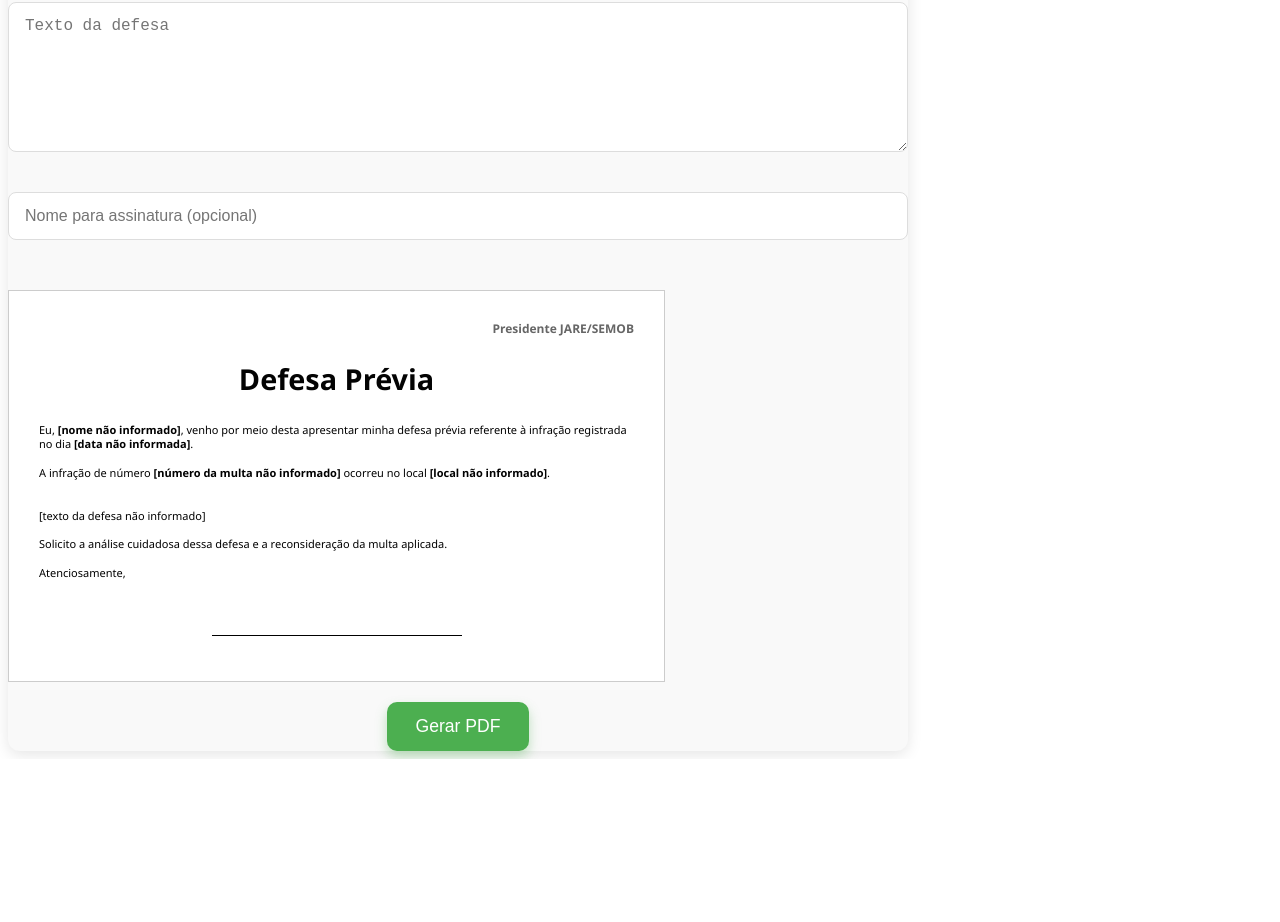
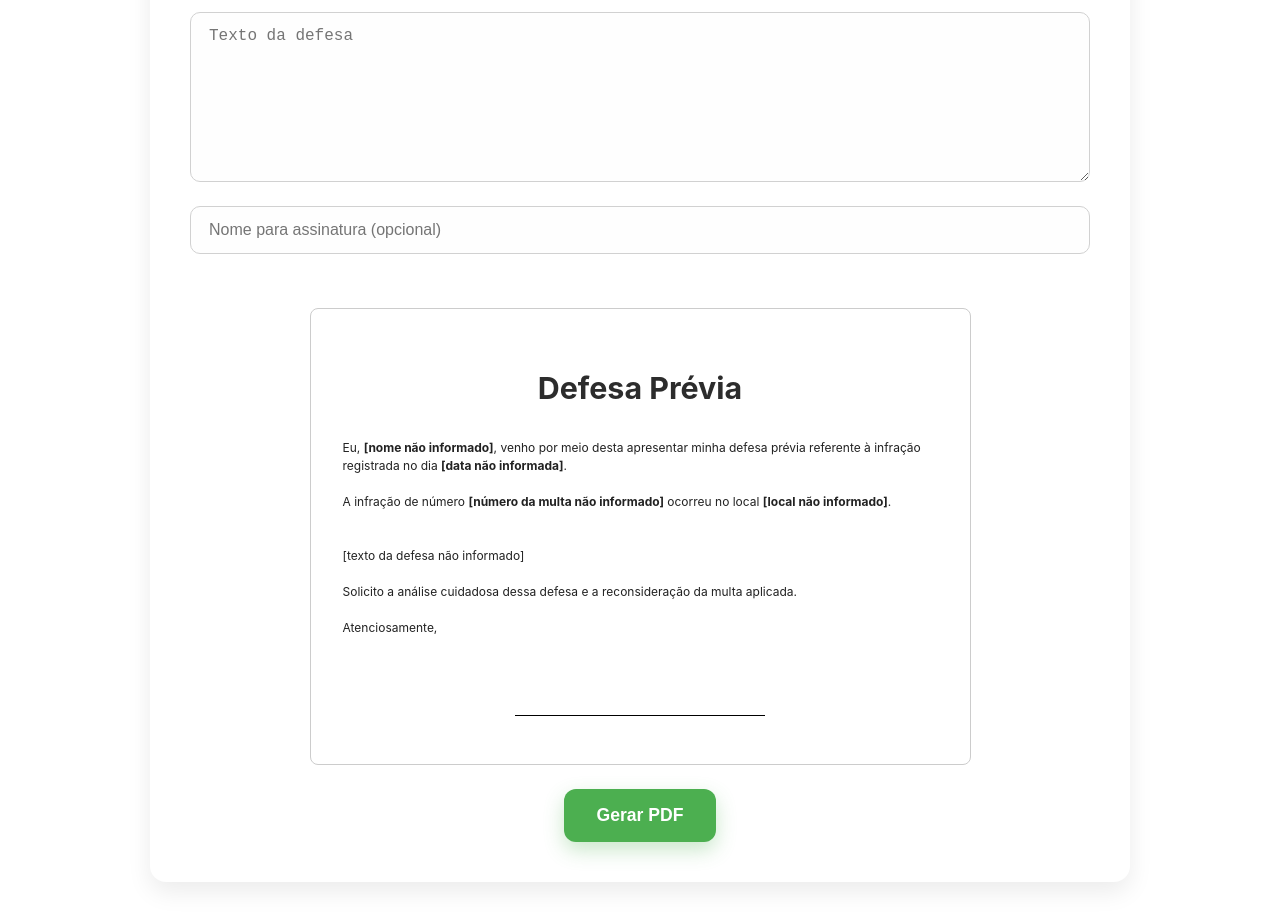
Before and after one commit to Geremiasrds/gerador-de-defeza, a React (Vite) app: page / in a window 1280 px wide. Shown: the part 902-1824 px from the top of the page. Before the commit the page ends 1661 px from the top, so only its background shows below. Built offline with nearby package versions, Linux system fonts and the light colour scheme.

Commit message:
novo prjeto simples

```diff
--- a/src/App.jsx
+++ b/src/App.jsx
@@ -1,4 +1,4 @@
-import React, { useRef, useState } from "react";
+import React, { useRef, useState, useEffect } from "react";
 import jsPDF from "jspdf";
 import html2canvas from "html2canvas";
 
@@ -36,24 +36,54 @@ function App() {
   const [textoDefesa, setTextoDefesa] = useState("");
   const [nomeAssinatura, setNomeAssinatura] = useState("");
 
-  // Essa função gera o texto completo para uso interno, mas o conteúdo que será capturado no PDF
-  // deve mostrar os dados já formatados no JSX (especialmente a data)
-  const montarDefesaCompleta = () => {
-    return `Eu, ${nome || "[nome não informado]"}, venho por meio desta apresentar minha defesa prévia referente à infração registrada no dia ${formatarData(data)}${hora ? ` às ${hora}` : ""}.
+  // Recuperar dados do localStorage ao carregar
+  useEffect(() => {
+    const dadosSalvos = localStorage.getItem("defesaForm");
+    if (dadosSalvos) {
+      const dados = JSON.parse(dadosSalvos);
+      setTitulo(dados.titulo || "Defesa Prévia");
+      setNome(dados.nome || "");
+      setData(dados.data || "");
+      setHora(dados.hora || "");
+      setNumeroMulta(dados.numeroMulta || "");
+      setLocal(dados.local || "");
+      setCnh(dados.cnh || "");
+      setCpf(dados.cpf || "");
+      setTelefone(dados.telefone || "");
+      setTextoDefesa(dados.textoDefesa || "");
+      setNomeAssinatura(dados.nomeAssinatura || "");
+    }
+  }, []);
 
-A infração de número ${numeroMulta || "[número da multa não informado]"} ocorreu no local ${local || "[local não informado]"}.
-
-CNH: ${cnh || "[não informada]"}
-CPF: ${cpf || "[não informado]"}
-Telefone: ${telefone || "[não informado]"}
-
-${textoDefesa || "[texto da defesa não informado]"}
-
-Solicito a análise cuidadosa dessa defesa e a reconsideração da multa aplicada.
-
-Atenciosamente,
-${nome || "[nome não informado]"}`;
+  // Salvar dados no localStorage quando qualquer valor mudar
+  useEffect(() => {
+    const dados = {
+      titulo,
+      nome,
+      data,
+      hora,
+      numeroMulta,
+      local,
+      cnh,
+      cpf,
+      telefone,
+      textoDefesa,
+      nomeAssinatura,
     };
+    localStorage.setItem("defesaForm", JSON.stringify(dados));
+  }, [
+    titulo,
+    nome,
+    data,
+    hora,
+    numeroMulta,
+    local,
+    cnh,
+    cpf,
+    telefone,
+    textoDefesa,
+    nomeAssinatura,
+  ]);
 
   const gerarPDF = () => {
     const input = pdfRef.current;
@@ -97,79 +127,19 @@ ${nome || "[nome não informado]"}`;
         <option value="Contestação de Infração">Contestação de Infração</option>
       </select>
 
-      <Input
-        type="text"
-        placeholder="Seu nome"
-        value={nome}
-        onChange={(e) => setNome(e.target.value)}
-      />
-
-      <Input
-        type="date"
-        placeholder="Data da infração"
-        value={data}
-        onChange={(e) => setData(e.target.value)}
-      />
-
-      <Input
-        type="time"
-        placeholder="Hora da infração"
-        value={hora}
-        onChange={(e) => setHora(e.target.value)}
-      />
-
-      <Input
-        type="text"
-        placeholder="Número da multa"
-        value={numeroMulta}
-        onChange={(e) => setNumeroMulta(e.target.value)}
-      />
-
-      <Input
-        type="text"
-        placeholder="Local da infração"
-        value={local}
-        onChange={(e) => setLocal(e.target.value)}
-      />
-
-      <Input
-        type="text"
-        placeholder="CNH (opcional)"
-        value={cnh}
-        onChange={(e) => setCnh(e.target.value)}
-      />
-
-      <Input
-        type="text"
-        placeholder="CPF (opcional)"
-        value={cpf}
-        onChange={(e) => setCpf(e.target.value)}
-      />
-
-      <Input
-        type="tel"
-        placeholder="Telefone (opcional)"
-        value={telefone}
-        onChange={(e) => setTelefone(e.target.value)}
-      />
-
-      <Textarea
-        rows={6}
-        placeholder="Texto da defesa"
-        value={textoDefesa}
-        onChange={(e) => setTextoDefesa(e.target.value)}
-      />
-
-      <Input
-        type="text"
-        placeholder="Nome para assinatura (opcional)"
-        value={nomeAssinatura}
-        onChange={(e) => setNomeAssinatura(e.target.value)}
-        style={{ marginBottom: 30 }}
-      />
+      <Input type="text" placeholder="Seu nome" value={nome} onChange={(e) => setNome(e.target.value)} />
+      <Input type="date" placeholder="Data da infração" value={data} onChange={(e) => setData(e.target.value)} />
+      <Input type="time" placeholder="Hora da infração" value={hora} onChange={(e) => setHora(e.target.value)} />
+      <Input type="text" placeholder="Número da multa" value={numeroMulta} onChange={(e) => setNumeroMulta(e.target.value)} />
+      <Input type="text" placeholder="Local da infração" value={local} onChange={(e) => setLocal(e.target.value)} />
+      <Input type="text" placeholder="CNH (opcional)" value={cnh} onChange={(e) => setCnh(e.target.value)} />
+      <Input type="text" placeholder="CPF (opcional)" value={cpf} onChange={(e) => setCpf(e.target.value)} />
+      <Input type="tel" placeholder="Telefone (opcional)" value={telefone} onChange={(e) => setTelefone(e.target.value)} />
+      <Textarea rows={6} placeholder="Texto da defesa" value={textoDefesa} onChange={(e) => setTextoDefesa(e.target.value)} />
+      <Input type="text" placeholder="Nome para assinatura (opcional)" value={nomeAssinatura} onChange={(e) => setNomeAssinatura(e.target.value)} style={{ marginBottom: 30 }} />
 
       <PdfContent ref={pdfRef}>
-  <HeaderText>Presidente JARE/SEMOB</HeaderText>
+        <HeaderText></HeaderText>
         <PdfTitle>{titulo}</PdfTitle>
 
         <p>
@@ -177,48 +147,27 @@ ${nome || "[nome não informado]"}`;
           desta apresentar minha defesa prévia referente à infração registrada no
           dia <strong>{formatarData(data)}</strong>
           {hora ? ` às ${hora}` : ""}.
-    <br />
-    <br />
+          <br /><br />
           A infração de número{" "}
           <strong>{numeroMulta || "[número da multa não informado]"}</strong>{" "}
           ocorreu no local <strong>{local || "[local não informado]"}</strong>.
-    <br />
-    <br />
-    {cnh && (
-      <>
-        CNH: <strong>{cnh}</strong>
-        <br />
-      </>
-    )}
-    {cpf && (
-      <>
-        CPF: <strong>{cpf}</strong>
-        <br />
-      </>
-    )}
-    {telefone && (
-      <>
-        Telefone: <strong>{telefone}</strong>
-        <br />
-      </>
-    )}
+          <br /><br />
+          {cnh && <>CNH: <strong>{cnh}</strong><br /></>}
+          {cpf && <>CPF: <strong>{cpf}</strong><br /></>}
+          {telefone && <>Telefone: <strong>{telefone}</strong><br /></>}
           <br />
           {textoDefesa || "[texto da defesa não informado]"}
-    <br />
-    <br />
+          <br /><br />
           Solicito a análise cuidadosa dessa defesa e a reconsideração da multa
           aplicada.
-    <br />
-    <br />
+          <br /><br />
           Atenciosamente,
-    <br />
-    <br />
+          <br /><br />
         </p>
 
         <SignatureLine />
         <SignatureText>{nomeAssinatura || ""}</SignatureText>
       </PdfContent>
-
 
       <Button onClick={gerarPDF}>Gerar PDF</Button>
     </Container>
--- a/src/componentes/styles.js
+++ b/src/componentes/styles.js
@@ -2,125 +2,130 @@ import styled from "styled-components";
 
 export const Container = styled.div`
   max-width: 900px;
-  font-family: 'Segoe UI', Tahoma, Geneva, Verdana, sans-serif;
-  background: #f9f9f9;
-  border-radius: 12px;
-  box-shadow: 0 4px 15px rgba(0,0,0,0.1);
+  margin: 40px auto;
+  padding: 40px;
+  background: #ffffff;
+  border-radius: 16px;
+  box-shadow: 0 10px 25px rgba(0, 0, 0, 0.08);
   display: flex;
   flex-direction: column;
-  gap: 20px;
+  gap: 24px;
+  font-family: 'Inter', 'Segoe UI', Tahoma, Geneva, Verdana, sans-serif;
 
   @media (max-width: 600px) {
+    padding: 24px 20px;
     margin: 20px 15px;
-    padding: 15px 20px;
   }
 `;
 
 export const Title = styled.h2`
   font-weight: 700;
-  font-size: 2rem;
-  color: black;
+  font-size: 2.4rem;
+  color: #222;
   text-align: center;
+  margin-bottom: 10px;
 `;
 
 export const Input = styled.input`
-  padding: 14px 16px;
-  margin-bottom: 12px;
-  border: 1.8px solid #ddd;
-  border-radius: 8px;
+  padding: 14px 18px;
+  border: 1.5px solid #d1d1d1;
+  border-radius: 10px;
   font-size: 1rem;
-  transition: border-color 0.3s ease;
-  outline-offset: 2px;
+  background-color: #fefefe;
+  transition: border-color 0.3s, box-shadow 0.3s, background-color 0.4s ease;
 
   &:focus {
     border-color: #4caf50;
+    background-color: #f4fff6;
     outline: none;
     box-shadow: 0 0 8px rgba(76, 175, 80, 0.3);
   }
 `;
 
 export const Textarea = styled.textarea`
-  padding: 14px 16px;
-  margin-bottom: 20px;
-  border: 1.8px solid #ddd;
-  border-radius: 8px;
+  padding: 14px 18px;
+  border: 1.5px solid #d1d1d1;
+  border-radius: 10px;
   font-size: 1rem;
   resize: vertical;
-  min-height: 120px;
-  transition: border-color 0.3s ease;
+  min-height: 140px;
+  background-color: #fefefe;
+  transition: border-color 0.3s, box-shadow 0.3s, background-color 0.4s ease;
 
   &:focus {
     border-color: #4caf50;
+    background-color: #f4fff6;
     outline: none;
     box-shadow: 0 0 8px rgba(76, 175, 80, 0.3);
   }
 `;
 
 export const PdfContent = styled.div`
-  padding: 30px;
+  padding: 32px;
   background-color: #fff;
   border: 1px solid #ccc;
+  border-radius: 8px;
   max-width: 595px; /* largura A4 */
-  color: black;
+  color: #222;
   white-space: pre-wrap;
-  font-size: 11px;
-  line-height: 1.3;
+  font-size: 12px;
+  line-height: 1.5;
+  margin: 0 auto;
 `;
 
 export const HeaderText = styled.div`
-  font-size: 0.75rem;
-  color: #666;
+  font-size: 0.85rem;
+  color: #777;
   text-align: right;
-  margin-bottom: 12px;
+  margin-bottom: 18px;
   font-weight: 600;
-  font-family: 'Segoe UI', Tahoma, Geneva, Verdana, sans-serif;
 `;
 
 export const PdfTitle = styled.h2`
   text-align: center;
-  margin-bottom: 25px;
+  margin-bottom: 28px;
   font-weight: 700;
-  font-size: 1.8rem;
-  color:rgb(3, 3, 3);
+  font-size: 1.9rem;
+  color: #2c2c2c;
 `;
 
 export const Button = styled.button`
-  padding: 14px 28px;
+  padding: 16px 32px;
   background-color: #4caf50;
-  color: #fff;
+  color: #ffffff;
   font-size: 1.1rem;
+  font-weight: 600;
   border: none;
-  border-radius: 10px;
+  border-radius: 12px;
   cursor: pointer;
   align-self: center;
-  box-shadow: 0 6px 12px rgba(76, 175, 80, 0.35);
-  transition: background-color 0.25s ease, box-shadow 0.25s ease;
+  box-shadow: 0 8px 20px rgba(76, 175, 80, 0.3);
+  transition: background-color 0.25s ease, box-shadow 0.25s ease, transform 0.1s ease;
 
   &:hover {
     background-color: #45a049;
-    box-shadow: 0 8px 16px rgba(69, 160, 73, 0.55);
+    box-shadow: 0 10px 25px rgba(69, 160, 73, 0.45);
   }
 
   &:active {
     background-color: #3a8a3c;
-    box-shadow: none;
+    box-shadow: 0 4px 10px rgba(58, 138, 60, 0.25);
+    transform: scale(0.97);
   }
 `;
 
 export const SignatureLine = styled.div`
-  border-bottom: 1px solid black;
+  border-bottom: 1px solid #000;
   width: 250px;
-  margin-left: auto;
-  margin-right: auto;
-  height: 30px;           /* altura para espaço em branco */
+  margin: 30px auto 10px auto;
+  height: 30px;
 `;
-
 
 export const SignatureText = styled.p`
   margin-top: 6px;
   text-align: center;
-  font-size: 0.9rem;
-  color: black;
+  font-size: 1rem;
+  color: #333;
   font-style: italic;
   user-select: none;
 `;
```
Lines whose indentation alone changed are shown as unchanged.
